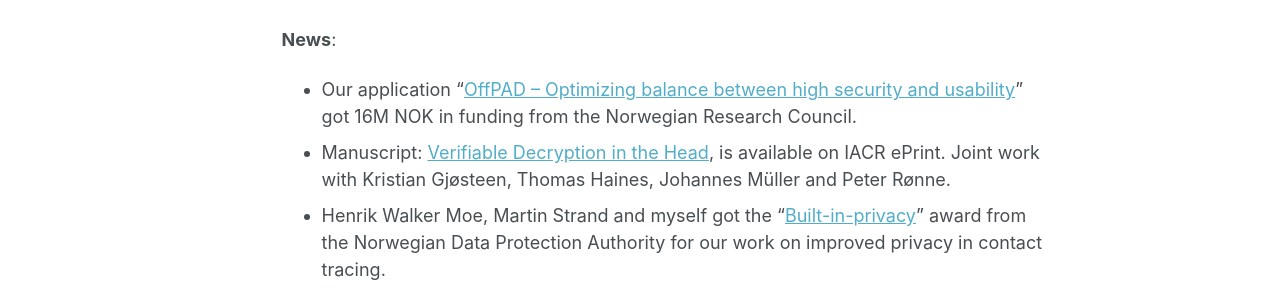
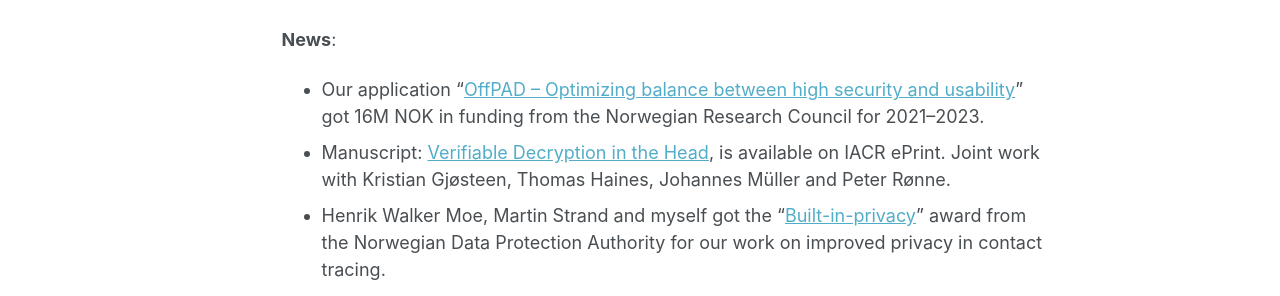
Before and after one commit to tjesi/tjesi.github.io, a Jekyll site: the page built from _pages/about.md, in a window 1280 px wide and 1276 px high. Shown: the part 633-929 px from the top of the window. Built offline with Jekyll 4.4.1, drawn with Linux system fonts in a browser that asks for light colours; some web fonts are replaced.

Commit message:
Update about.md

```diff
--- a/_pages/about.md
+++ b/_pages/about.md
@@ -19,7 +19,7 @@
 I've previously been working as a project manager at [Lær Kidsa Koding](https://www.kidsakoder.no) (2015-17), as a university college teacher at [Western Norway University of Applied Sciences](https://www.hvl.no/en) (2017-20), and I had a 3 months internship in 2018 at the IoT-security company [Intrinsic-ID](https://www.intrinsic-id.com) in Eindhoven, NL.
 
 **News**:
-- Our application "[OffPAD -- Optimizing balance between high security and usability](https://prosjektbanken.forskningsradet.no/en/project/FORISS/321619)" got 16M NOK in funding from the Norwegian Research Council.
+- Our application "[OffPAD -- Optimizing balance between high security and usability](https://prosjektbanken.forskningsradet.no/en/project/FORISS/321619)" got 16M NOK in funding from the Norwegian Research Council for 2021--2023.
 - Manuscript: [Verifiable Decryption in the Head](https://eprint.iacr.org/2021/558.pdf), is available on IACR ePrint. Joint work with Kristian Gjøsteen, Thomas Haines, Johannes Müller and Peter Rønne.
 - Henrik Walker Moe, Martin Strand and myself got the "[Built-in-privacy](https://www.datatilsynet.no/aktuelt/aktuelle-nyheter-2021/pris-for-innebygd-personvern-til-anonyme-tokens)" award from the Norwegian Data Protection Authority for our work on improved privacy in contact tracing.
 - Paper: [Lattice-Based Proof of Shuffle and Applications to Electronic Voting](https://eprint.iacr.org/2021/338.pdf), is accepted at CT-RSA. Joint work w/ Diego F. Aranha, Carsten Baum, Kristian Gjøsteen and Thor Tunge.
```
